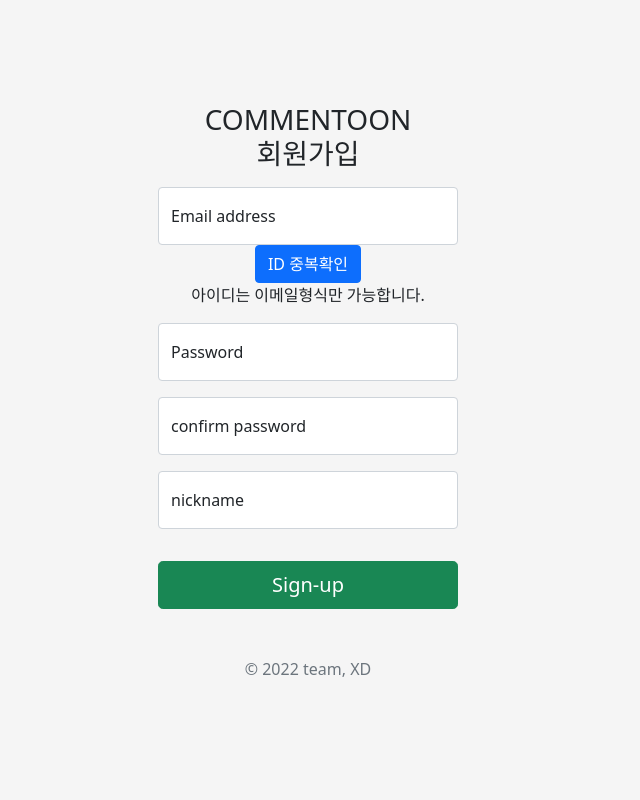
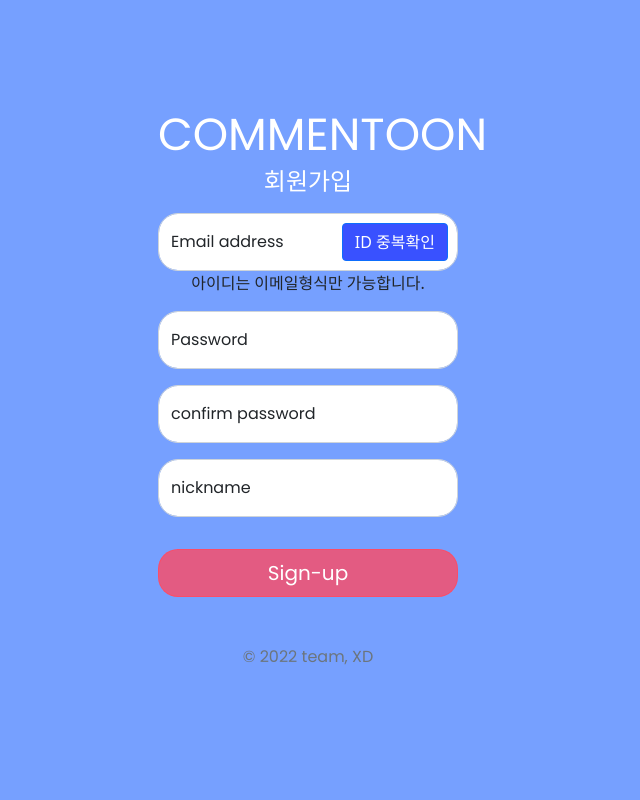
Before and after one commit to Zoe-Jiho-Kim/prestudy-toyproject, a Flask app: page /signup in a window 1280 px wide. Shown: the whole page, without its empty margins (332-972 px from the left). Run offline with Flask 2, Linux system fonts and the light colour scheme; some libraries are stand-ins or nearby versions.

Commit message:
index.html favicon 링크 추가 img파일 생성 signup => css추가 / html id만 추가 구성 변경 없음.

```diff
--- a/static/css/signup.css
+++ b/static/css/signup.css
@@ -8,7 +8,7 @@ body {
   align-items: center;
   padding-top: 40px;
   padding-bottom: 40px;
-  background-color: #f5f5f5;
+  background: rgba(28, 98, 255, 0.6);
 }
 
 @media (min-width: 768px) {
@@ -39,3 +39,34 @@ body {
   -moz-user-select: none;
   user-select: none;
 }
+/******************추가 css**********************/
+h1#commentoon{
+  font: bold 45px/40px "Poppins";
+  color:#fff;
+}
+h1#commentoon span{
+  font: normal 24px "Noto Sans KR";
+}
+#overlap{
+  position: absolute;
+  top:10px; right: 10px;
+  background: rgba(8, 38, 255, 0.8);
+}
+#overlap:hover{
+  background: rgba(11, 24, 107, 0.8);
+}
+#usernick,#userpw2,#userpw,#userid{
+  border-radius: 20px;
+}
+#signbtn{
+  background: rgba(255, 74, 99, 0.8);
+  border: 1px solid rgba(255, 74, 99, 0.8);
+  font-family: Poppins;
+  border-radius: 20px;
+}
+#signbtn:hover{
+  background: rgba(216, 24, 51, 0.8);
+}
+#nick_label,#confirm_label,#pw_label,#email_label,#teamXD{
+  font-family: Poppins;
+}
--- a/templates/index.html
+++ b/templates/index.html
@@ -24,8 +24,9 @@
     ></script>
     <script src="https://ajax.googleapis.com/ajax/libs/jquery/3.5.1/jquery.min.js"></script>
     <title>COMMENTOON</title>
+    <link rel="shortcut icon" href="../static/img/favicon.png"> {#파비콘 사진은 바꾸셔도 됩니다. ^^#}
     <link
-      href="https://fonts.googleapis.com/css2?family=Noto+Sans+KR:wght@400;700&display=swap"
+      href="https://fonts.googleapis.com/css2?family=Noto+Sans+KR:wght@400;700&family=Poppins&display=swap"
       rel="stylesheet"
     />
     <link rel="stylesheet" href="../static/css/style.css" />
--- a/templates/signup.html
+++ b/templates/signup.html
@@ -1,8 +1,8 @@
 <!DOCTYPE html>
 <html lang="ko-KR">
 <head>
-    <meta charset="UTF-8" />
-    <meta http-equiv="X-UA-Compatible" content="IE=edge" />
+    <meta charset="UTF-8"/>
+    <meta http-equiv="X-UA-Compatible" content="IE=edge"/>
     <meta
             name="viewport"
             content="width=device-width, initial-scale=1.0, shrink-to-fit=no"
@@ -19,13 +19,14 @@
             crossorigin="anonymous"
     ></script>
     <script src="https://ajax.googleapis.com/ajax/libs/jquery/3.5.1/jquery.min.js"></script>
-    <script type="text/javascript" src="https://cdnjs.cloudflare.com/ajax/libs/jquery-cookie/1.4.1/jquery.cookie.min.js"></script>
+    <script type="text/javascript"
+            src="https://cdnjs.cloudflare.com/ajax/libs/jquery-cookie/1.4.1/jquery.cookie.min.js"></script>
     <title>COMMENTOON</title>
     <link
-      href="https://fonts.googleapis.com/css2?family=Noto+Sans+KR:wght@400;700&display=swap"
+      href="https://fonts.googleapis.com/css2?family=Noto+Sans+KR:wght@400;700&family=Poppins&display=swap"
       rel="stylesheet"
     />
-    <link rel="stylesheet" href="../static/css/signup.css" />
+    <link rel="stylesheet" href="../static/css/signup.css"/>
     <script defer src="../static/js/signup.js"></script>
     <!-- flask로 구동시 아래 코드를 사용해야 동작합니다 -->
     <!--
@@ -40,34 +41,35 @@
 <main class="form-signin">
     <form>
 
-        <h1 class="h3 mb-3 fw-normal">COMMENTOON<br/>회원가입</h1>
+        <h1 id="commentoon" class="h3 mb-3 fw-normal">COMMENTOON<br/><span>회원가입</span></h1>
 
         <div class="form-floating mb-3">
             <input type="email" class="form-control" id="userid" placeholder="name@example.com">
-          <label for="floatingInput">Email address</label>
-          <button type="button" onclick="check_dup()" class="btn btn-primary">ID 중복확인</button>
+            <label id="email_label" for="floatingInput">Email address</label>
+            <button type="button" onclick="check_dup()" class="btn btn-primary" id="overlap">ID 중복확인</button>
             <p id="help-id" class="help">아이디는 이메일형식만 가능합니다.</p>
         </div>
         <div class="form-floating mb-1">
             <input onchange="check_pw()" type="password" class="form-control" id="userpw" placeholder="Password">
-          <label for="floatingPassword">Password</label>
+            <label id="pw_label" for="floatingPassword">Password</label>
             <p id="help-password" class="help"></p>
         </div>
         <div class="form-floating mb-3">
-          <input onchange="check_pw()" type="password" class="form-control" id="userpw2" placeholder="confirm_password">
-          <label for="floatingPasswordCF">confirm password</label>
+            <input onchange="check_pw()" type="password" class="form-control" id="userpw2"
+                   placeholder="confirm_password">
+            <label  id="confirm_label" for="floatingPasswordCF">confirm password</label>
             <p id="help-password2" class="help"></p>
         </div>
 
         <div class="form-floating">
             <input onchange="check_pw()" type="text" class="form-control" id="usernick" placeholder="nickname">
-                  <label for="floatingNickname">nickname</label>
+            <label id="nick_label" for="floatingNickname">nickname</label>
             <p id="help-nickname" class="help"></p>
         </div>
         <button id="signbtn" onclick="signup();" class="w-100 btn btn-lg btn-success mt-3" type="button">Sign-up
         </button>
 
-        <p class="mt-5 mb-3 text-muted">© 2022 team, XD</p>
+        <p id="teamXD"class="mt-5 mb-3 text-muted">© 2022 team, XD</p>
     </form>
 </main>
 </body>
```
Also changed, not shown: static/img/favicon.png (added). Lines whose indentation alone changed are shown as unchanged.
